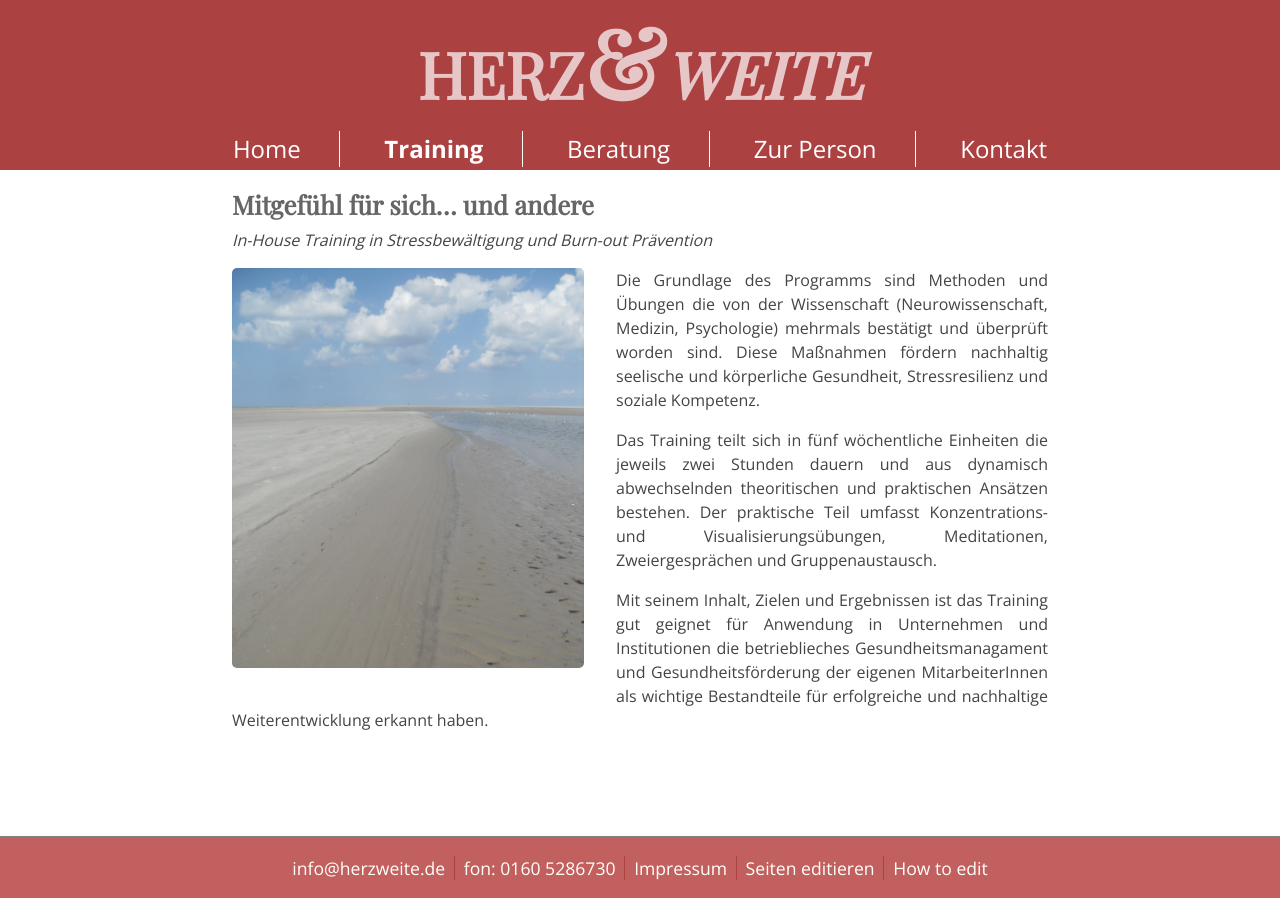
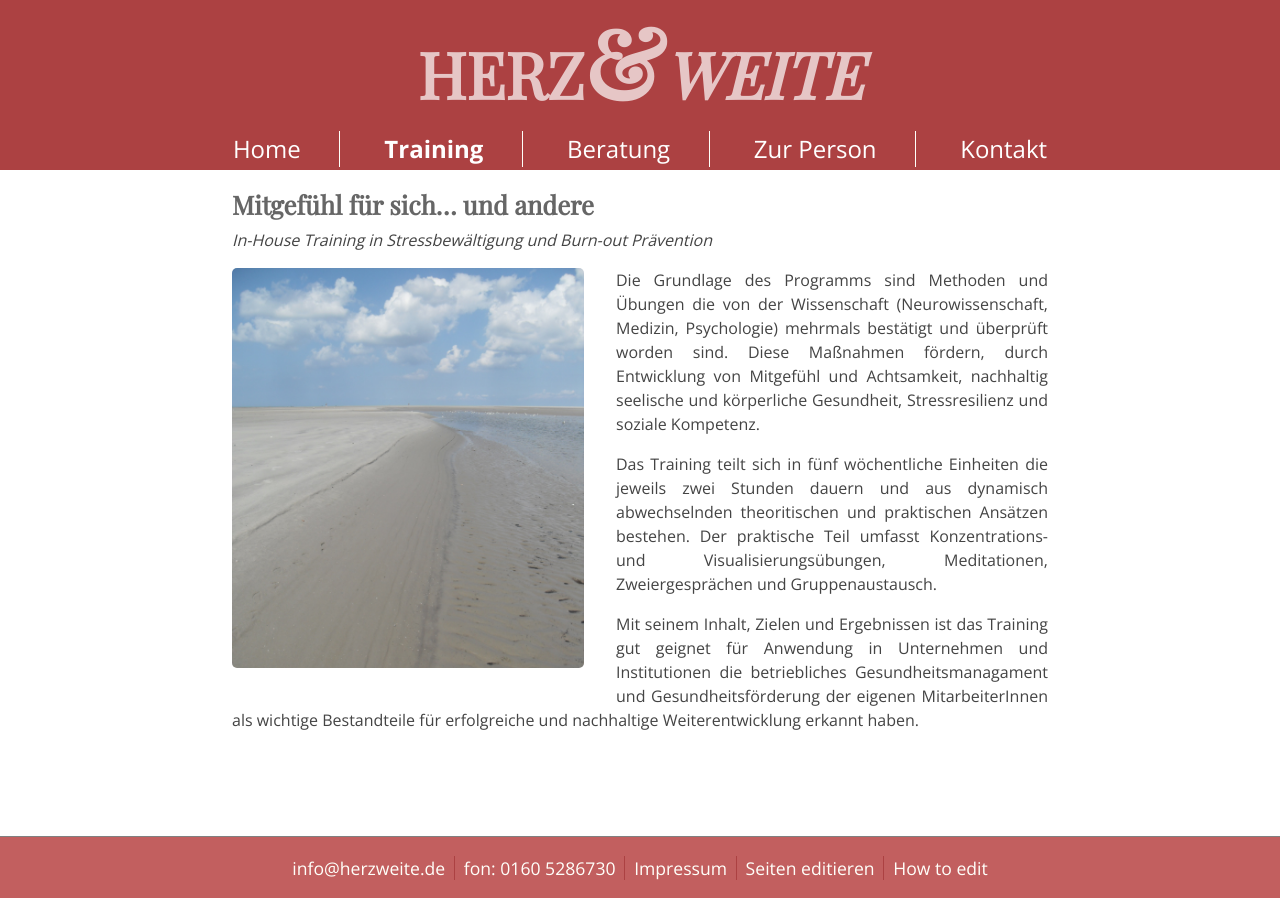
Before and after one commit to herzweite/herzweite.github.io, a Jekyll site: the page built from training.md, in a window 1280 px wide. Built offline with Jekyll 4.4.1, drawn with Linux system fonts in a browser that asks for light colours; some web fonts are replaced; Markdown is read by kramdown in place of the engine named in the settings; comment, search, counter and statistics services are not loaded.

Commit message:
Update training.md

```diff
--- a/training.md
+++ b/training.md
@@ -9,11 +9,10 @@ title: Training
 ![Bild zu Training](/images/training.jpg)
 
 Die Grundlage des Programms sind Methoden und Übungen die  von der  Wissenschaft  (Neurowissenschaft,
-Medizin, Psychologie) mehrmals bestätigt und überprüft worden sind. Diese Maßnahmen fördern nachhaltig
-seelische und körperliche Gesundheit, Stressresilienz und soziale Kompetenz.
+Medizin, Psychologie) mehrmals bestätigt und überprüft worden sind. Diese Maßnahmen fördern, durch Entwicklung von Mitgefühl und Achtsamkeit, nachhaltig seelische und körperliche Gesundheit, Stressresilienz und soziale Kompetenz.
 
 Das Training teilt sich in fünf  wöchentliche Einheiten die jeweils zwei Stunden dauern und aus dynamisch
 abwechselnden theoritischen und praktischen Ansätzen bestehen. Der praktische Teil umfasst Konzentrations- und
 Visualisierungsübungen, Meditationen, Zweiergesprächen und Gruppenaustausch.
 
-Mit seinem Inhalt, Zielen und Ergebnissen ist das Training gut geignet für Anwendung in Unternehmen und Institutionen die betrieblieches Gesundheitsmanagament und Gesundheitsförderung der eigenen MitarbeiterInnen als wichtige Bestandteile für erfolgreiche und nachhaltige Weiterentwicklung erkannt haben.
+Mit seinem Inhalt, Zielen und Ergebnissen ist das Training gut geignet für Anwendung in Unternehmen und Institutionen die betriebliches Gesundheitsmanagament und Gesundheitsförderung der eigenen MitarbeiterInnen als wichtige Bestandteile für erfolgreiche und nachhaltige Weiterentwicklung erkannt haben.
```
